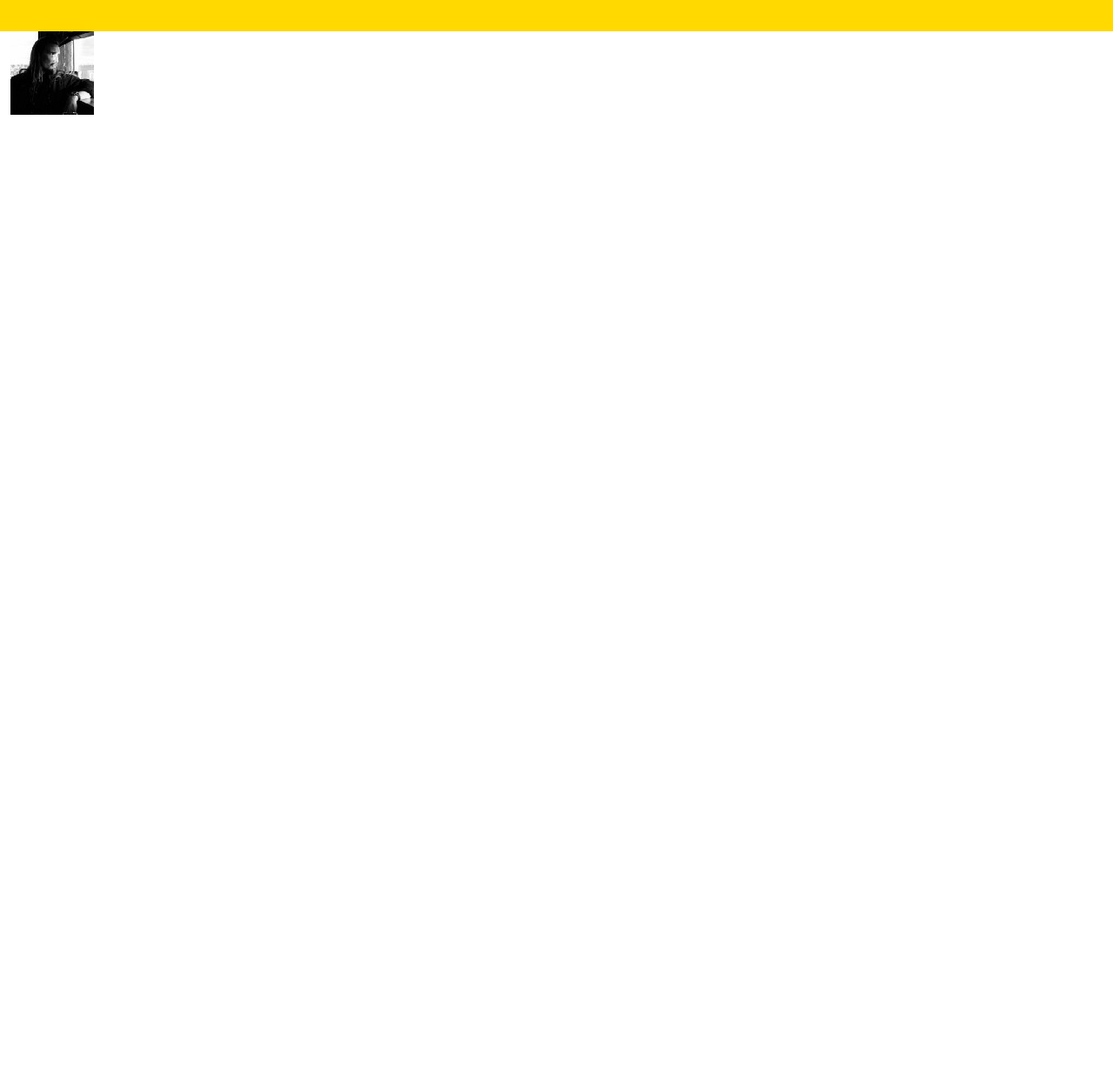
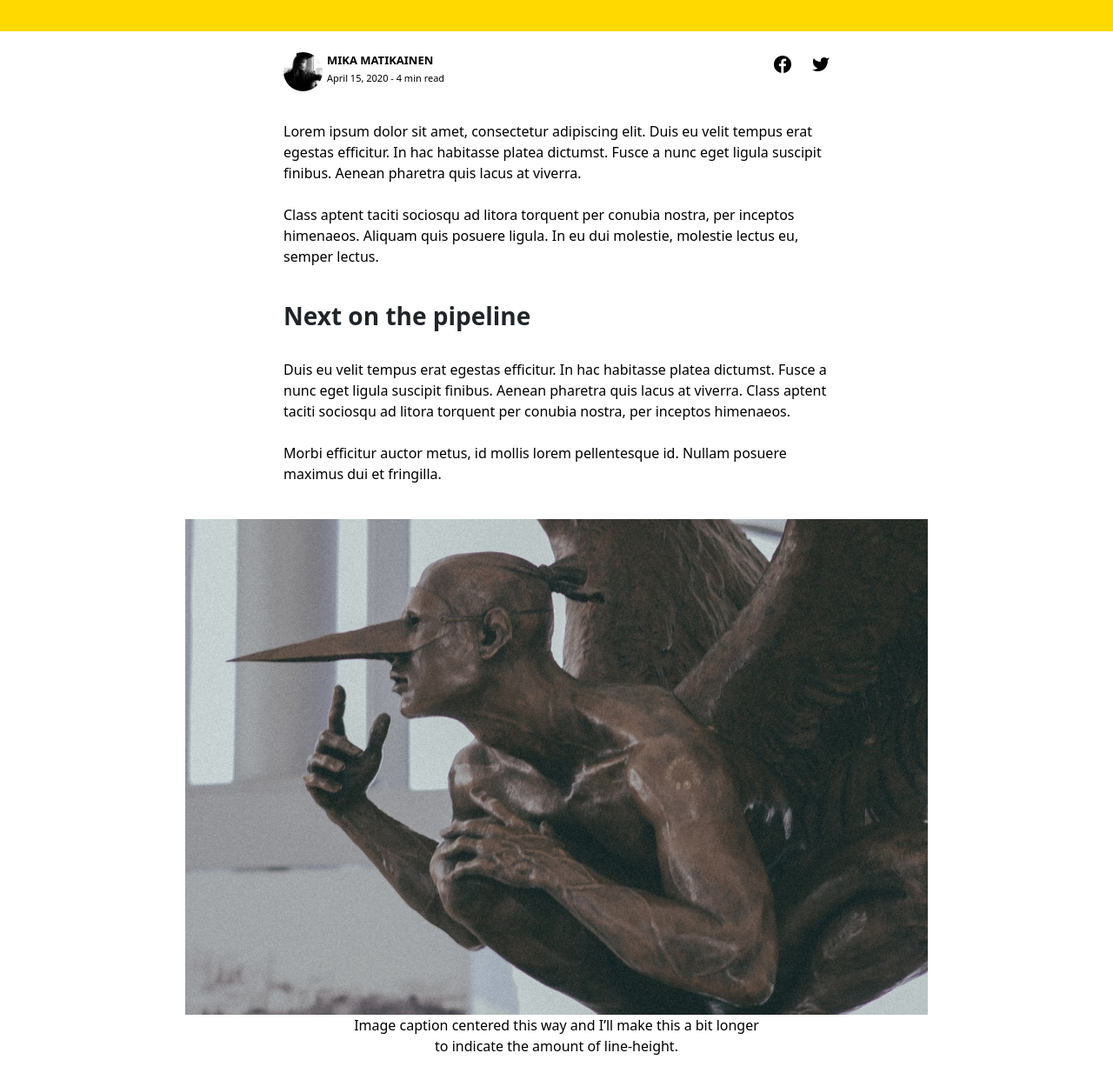
Before and after one commit to ft-umer/Saylani-assignment-5, a plain HTML site: page index.html in a window 1280 px wide. Shown: the part 1091-2325 px from the top of the page at 87% size. Before the commit the page ends 1223 px from the top, so only its background shows below. Drawn offline with nearby package versions, Linux system fonts and the light colour scheme.

Commit message:
second commit

```diff
--- a/css/style.css
+++ b/css/style.css
@@ -33,3 +33,35 @@ a{
     padding-left: 170px;
     word-spacing: 2px;
 }
+
+.inner-items{
+    justify-content: space-between
+}
+
+.inner-items .inner-img-para .inner-img{
+    border-radius: 100%;
+}
+
+.inner-items .inner-img-para p{
+    font-size: 13px;
+    font-weight: 600;
+    padding-left: 5px;
+}
+
+.inner-items .inner-img-para p .inner-para{
+    font-size: 11px;
+    font-weight: 500;
+}
+
+.inner-icons :nth-child(1) {
+    padding-right: 20px;
+}
+
+.inner-content h3{
+    font-weight: 700;
+}
+
+.img-disc{
+    flex-direction: column;
+    align-items: center;
+}
--- a/index.html
+++ b/index.html
@@ -35,10 +35,51 @@
     <img src="images/img1.png" width="100%" alt="">
   </div>
   <div class="container">
-    <div class="align-items-center col-md-12">
-      <img src="images/img2.png" alt="">
+    <div class="col-md-12 mt-4 mb-4 d-flex justify-content-center">
+      <div class="inner-items col-md-6 d-flex justify-content-left">
+        <div class="inner-img-para d-flex">
+          <img class="inner-img" src="images/img2.png" alt="" width="45px" height="45px">
+        <p>MIKA MATIKAINEN
+        <br><span class="inner-para">April 15, 2020 - 4 min read</span></p>
+        </div>
+        <div class="inner-icons">
+          <img src="images/facebook.png" alt="">
+          <img src="images/twitter.png" alt="">
+        </div>
+      </div>
     </div>
+    <div class="col-md-12 mt-4 mb-4 d-flex justify-content-center">
+      <div class="inner-content col-md-6">
+        <p>
+          Lorem ipsum dolor sit amet, consectetur adipiscing elit. Duis eu velit tempus erat egestas efficitur. In hac habitasse platea dictumst. Fusce a nunc eget ligula suscipit finibus. Aenean pharetra quis lacus at viverra.
+        <br>
+        <br>
+        Class aptent taciti sociosqu ad litora torquent per conubia nostra, per inceptos himenaeos. Aliquam quis posuere ligula. In eu dui molestie, molestie lectus eu, semper lectus.
+        </p>
+        <br>
+        <h3 class="text-dark">Next on the pipeline</h3>
+        <br>
+        <p>
+          Duis eu velit tempus erat egestas efficitur. In hac habitasse platea dictumst. Fusce a nunc eget ligula suscipit finibus. Aenean pharetra quis lacus at viverra. Class aptent taciti sociosqu ad litora torquent per conubia nostra, per inceptos himenaeos.
+          <br>
+          <br>
+          Morbi efficitur auctor metus, id mollis lorem pellentesque id. Nullam posuere maximus dui et fringilla.
+        </p>
+      </div>
+    </div>
+    <div class="col-md-12 mt-4 mb-4 d-flex justify-content-center">
+      <div class="col-md-7 img-disc d-flex justify-content-center">
+        <img src="images/img4.png" alt="">
+        <p class="text-center">
+          Image caption centered this way and I’ll make this a bit longer
+          <br>
+          to indicate the amount of line-height.
+        </p>
+      </div>
+    </div>
+
   </div>
+
 
 
 
```
Also changed, not shown: images/facebook.png (added), images/img4.png (added), images/twitter.png (added).
